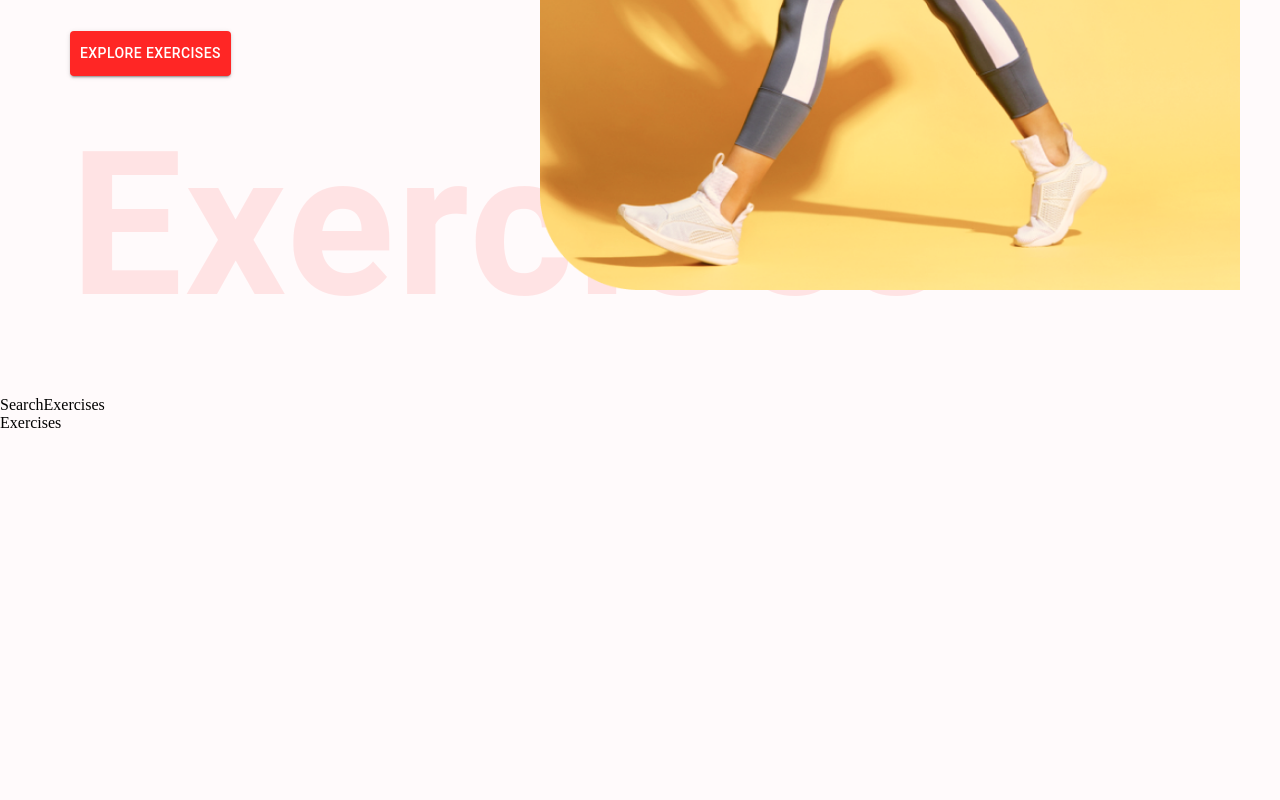
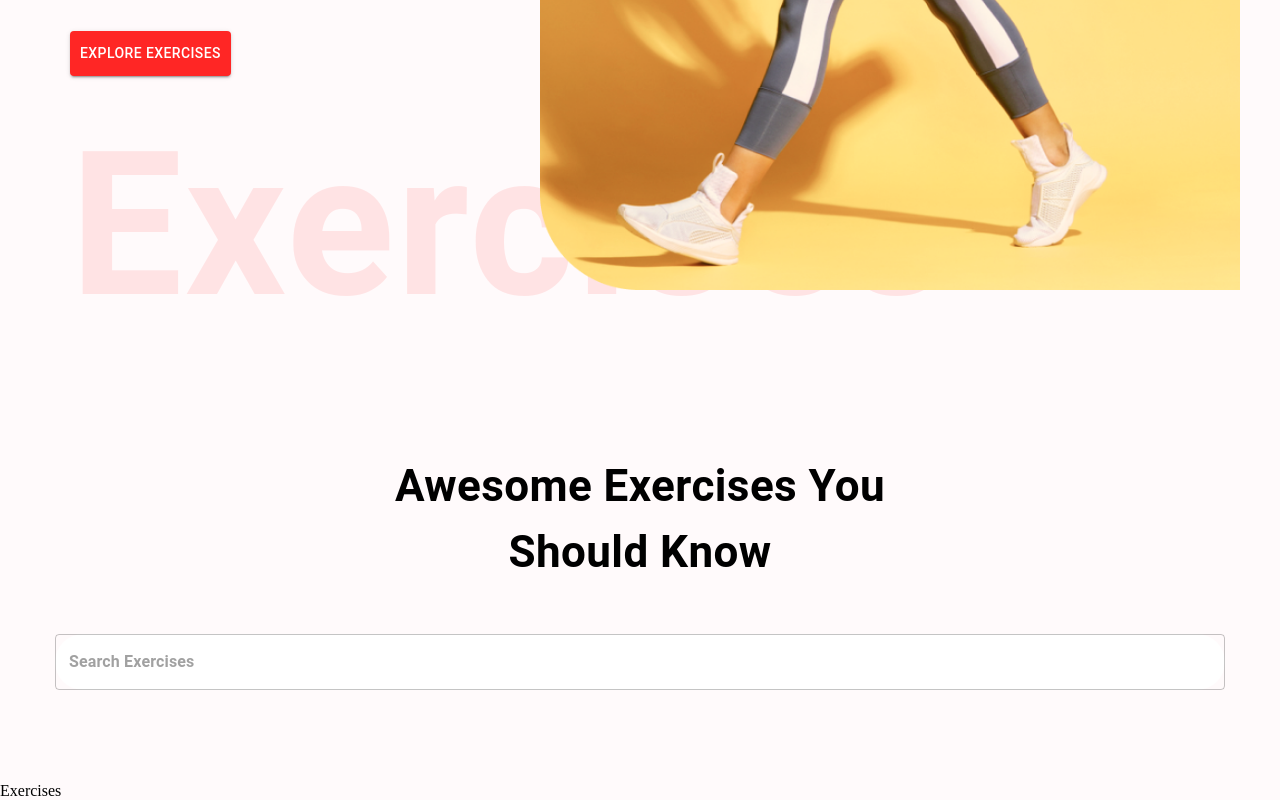
Before and after one commit to thisisaadityaa/Fitness-Exercises, a React (Create React App) app: page / in a window 1280 px wide. Shown: the part 576-1376 px from the top of the page. Before the commit the page ends 1008 px from the top, so only its background shows below. Built offline with nearby package versions, Linux system fonts and the light colour scheme.

Commit message:
adding components

```diff
--- a/src/components/SearchExercises.jsx
+++ b/src/components/SearchExercises.jsx
@@ -1,8 +1,26 @@
-import React from 'react'
+import React, { useEffect, useState } from 'react';
+import { Box, Button, Stack, TextField, Typography } from '@mui/material';
 
 const SearchExercises = () => {
   return (
-    <div>SearchExercises</div>
+    <Stack alignItems="center" mt="37px" justifyContent="center" p="20px">
+    <Typography fontWeight={700} sx={{ fontSize: { lg: '44px', xs: '30px' } }} mb="49px" textAlign="center">
+      Awesome Exercises You <br /> Should Know
+    </Typography>
+      <Box position="relative" mb="72px">
+        <TextField
+           height="76px"
+          sx={{ input: { fontWeight: '700', border: 'none', borderRadius: '4px' }, width: { lg: '1170px', xs: '350px' }, backgroundColor: '#fff', borderRadius: '40px' }}
+          value=""
+          onChange={(e) => { }}
+          placeholder="Search Exercises"
+          type="text"
+        />
+         <Button className="search-btn" sx={{ bgColor: '#FF2625', color: '#fff', textTransform: 'none', width: { lg: '173px', xs: '80px' }, height: '56px', position: 'absolute', right: '0px', fontSize: { lg: '20px', xs: '14px' } }}>
+          Search
+        </Button>
+      </Box>
+    </Stack>
   )
 }
 
```
